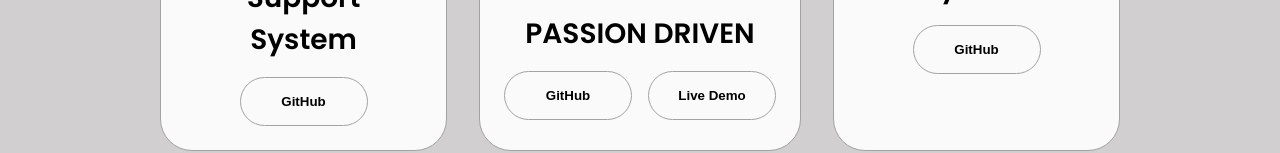
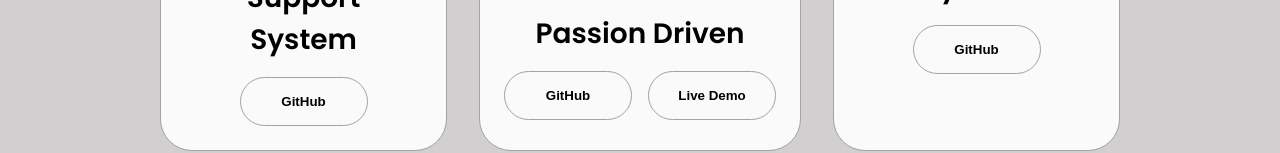
Before and after one commit to winslause/myprofile, a plain HTML site: page index.html in a window 1280 px wide. Shown: the part 3000-3153 px from the top of the page. Drawn offline with Linux system fonts and the light colour scheme.

Commit message:
Update index.html

```diff
--- a/index.html
+++ b/index.html
@@ -340,7 +340,7 @@
             <div class="article-container">
               <img class="project-img" src="./assets/passion.png" alt="project-3" />
             </div>
-            <h2 class="experience-sub-title project-title">PASSION DRIVEN</h2>
+            <h2 class="experience-sub-title project-title">Passion Driven</h2>
             <div class="btn-container">
               <button
                 class="btn btn-color-2 project-btn"
```
